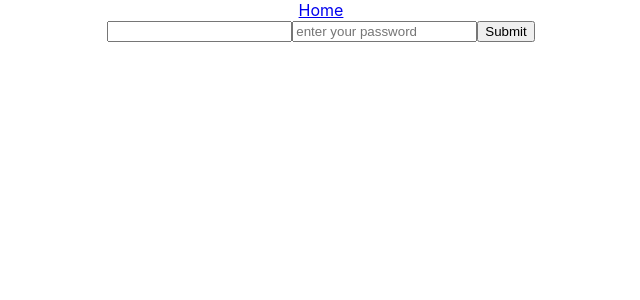
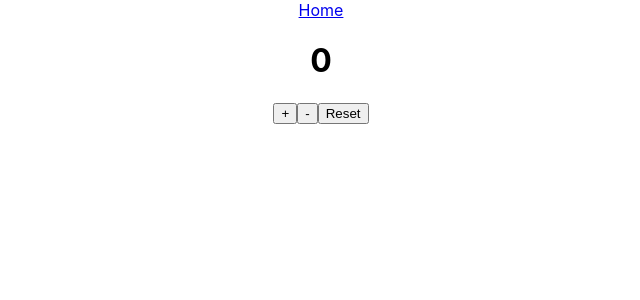
Before and after one commit to gayathrislatrainer23-bot/-MERN-BACKEND---9-TO-11-AM-, a React (Create React App) app: page / in a window 1280 px wide. Shown: the top 300 px of the page, without its empty margins (319-959 px from the left). Built offline with nearby package versions, Linux system fonts and the light colour scheme.

Commit message:
redux and toolkit completed

```diff
--- a/package.json
+++ b/package.json
@@ -3,6 +3,7 @@
   "version": "0.1.0",
   "private": true,
   "dependencies": {
+    "@reduxjs/toolkit": "^2.9.1",
     "@testing-library/dom": "^10.4.1",
     "@testing-library/jest-dom": "^6.9.1",
     "@testing-library/react": "^16.3.0",
@@ -10,6 +11,7 @@
     "axios": "^1.12.2",
     "react": "^19.2.0",
     "react-dom": "^19.2.0",
+    "react-redux": "^9.2.0",
     "react-router-dom": "^7.9.4",
     "react-scripts": "5.0.1",
     "web-vitals": "^2.1.4"
--- a/src/App.js
+++ b/src/App.js
@@ -12,6 +12,7 @@
 import Admin from './pages/Admin';
 import ClientHome from './pages/ClientHome';
 import LoginForm from './pages/Loginform';
+import Counter from './components/Counter';
 
 function App() {
   //  let name1 = "Manu"
@@ -37,7 +38,8 @@
 </nav>
 <Routes>
   <Route path='/home'  element ={<Home/>}/>
-  <Route path='/'  element ={<LoginForm/>}/>
+  {/* <Route path='/'  element ={<LoginForm/>}/> */}
+  <Route path='/'  element ={<Counter/>}/>
   <Route path='/about'  element ={<About/>}/>
   <Route path='/Admin'  element ={<Admin/>}/>
   <Route path='/Client'  element ={<ClientHome/>}/>
--- /dev/null
+++ b/src/components/Counter.jsx
@@ -0,0 +1,23 @@
+import { useDispatch, useSelector } from "react-redux";
+import { decrement, increment } from "../redux/counterSlice";
+
+ const Counter = () =>{
+    const count = useSelector((state)=> state.counter.value);
+    const dispatch = useDispatch()
+const handleIncrement = ()=>{
+    dispatch(increment())
+}
+const handledecrement = ()=>{
+    dispatch(decrement())
+}
+
+    return (
+        <>
+        <h1>{count}</h1>
+        <button onClick={handleIncrement}>+</button>
+        <button  onClick={handledecrement}>-</button>
+        <button>Reset</button>
+        </>
+    )
+ }
+ export default Counter;
--- a/src/index.js
+++ b/src/index.js
@@ -3,11 +3,15 @@
 import './index.css';
 import App from './App';
 import reportWebVitals from './reportWebVitals';
-
+import {Provider} from "react-redux";
+import store from "./redux/store"
 const root = ReactDOM.createRoot(document.getElementById('root'));
 root.render(
   // <React.StrictMode>
+  <Provider store={store}>
     <App />
+
+  </Provider>
   // </React.StrictMode>
 );
 
--- a/src/pages/Admin.jsx
+++ b/src/pages/Admin.jsx
@@ -1,11 +1,14 @@
 import CreateUser from "./CreateUser";
 
 export default function Admin(){
+
     return(
         <>
         <h1>This is Admin page</h1>
         <p>Welcome Admin</p>
+
         <CreateUser />
+
         </>
     )
 }
--- /dev/null
+++ b/src/redux/counterSlice.js
@@ -0,0 +1,20 @@
+import {createSlice} from "@reduxjs/toolkit";
+
+const counterSlice = createSlice({
+    name:"counter",
+    initialState: {value: 0},
+    reducers:{
+increment :(state) =>{
+state.value +=1;
+},
+decrement :(state) =>{
+state.value -=1;
+},
+reset :(state) =>{
+    state.value = 0
+}
+    }
+})
+
+export default counterSlice.reducer;
+export const {increment,decrement,reset} = counterSlice.actions;
--- /dev/null
+++ b/src/redux/store.js
@@ -0,0 +1,10 @@
+import { configureStore } from "@reduxjs/toolkit";
+import counterReducer  from "./counterSlice"
+ const store = configureStore({
+    reducer:{
+       counter: counterReducer,
+
+
+    }
+ })
+ export default store;
```
Also changed, not shown: src/redux/todoSlice.js (added), 2 other files (tests, documents, lock files or other folders).
